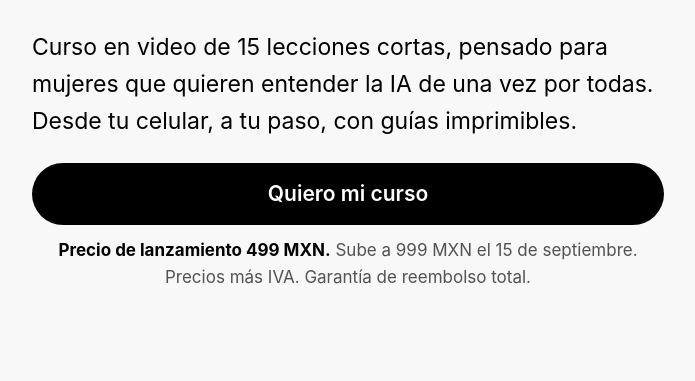
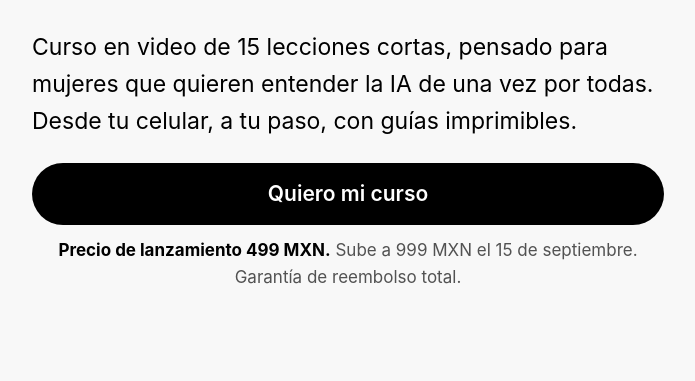
Before and after one commit to Rguizar92/sabiora-landing, a plain HTML site: page index.html in a window 1280 px wide. Shown: the part 419-800 px from the top of the page, without its empty margins (292-987 px from the left). Drawn offline with Linux system fonts and the light colour scheme.

Commit message:
Prices back to plain 499 MXN: Hotmart offer now tax-inclusive
Co-Authored-By: Claude Fable 5.1 <noreply@anthropic.com>
Claude-Session: https://claude.ai/code/session_0181gfTYKAux7jpfkH3aaUzU

```diff
--- a/index.html
+++ b/index.html
@@ -4,7 +4,7 @@
 <meta charset="UTF-8">
 <meta name="viewport" content="width=device-width, initial-scale=1">
 <title>IA sin miedo | sabiora | Aprende a usar la inteligencia artificial a tu ritmo</title>
-<meta name="description" content="Curso en video de 15 lecciones cortas para usar la inteligencia artificial sin miedo, desde tu celular, a tu paso. Con guías imprimibles. Precio de lanzamiento 499 MXN más IVA.">
+<meta name="description" content="Curso en video de 15 lecciones cortas para usar la inteligencia artificial sin miedo, desde tu celular, a tu paso. Con guías imprimibles. Precio de lanzamiento 499 MXN.">
 <meta property="og:title" content="IA sin miedo | sabiora">
 <meta property="og:description" content="Aprende a usar la inteligencia artificial. Sin miedo, sin tecnicismos y a tu ritmo.">
 <meta property="og:type" content="website">
@@ -73,7 +73,7 @@
     <a class="btn" href="https://pay.hotmart.com/N107387737C?off=5m14s2xq" data-checkout data-event="cta_click_hero">Quiero mi curso</a>
     <p class="btn-note">
       <span class="price">Precio de lanzamiento 499 MXN.</span>
-      Sube a 999 MXN el 15 de septiembre. Precios más IVA. Garantía de reembolso total.
+      Sube a 999 MXN el 15 de septiembre. Garantía de reembolso total.
     </p>
   </div>
 </header>
@@ -218,7 +218,7 @@
     <p>Si el curso no es para ti, te devolvemos el 100 por ciento, sin preguntas, hasta 14 días después
       de tu compra. Escribes un correo y listo.</p>
     <a class="btn" href="https://pay.hotmart.com/N107387737C?off=5m14s2xq" data-checkout data-event="cta_click_hero">Quiero mi curso</a>
-    <p class="btn-note"><span class="price">Precio de lanzamiento 499 MXN.</span> Sube a 999 MXN el 15 de septiembre. Precios más IVA.</p>
+    <p class="btn-note"><span class="price">Precio de lanzamiento 499 MXN.</span> Sube a 999 MXN el 15 de septiembre.</p>
   </div>
 </section>
 
@@ -299,7 +299,7 @@
      STICKY MOBILE CTA
      ============================================================ -->
 <div class="sticky-cta" role="complementary" aria-label="Comprar el curso">
-  <span class="price">Lanzamiento<br>499 MXN más IVA</span>
+  <span class="price">Lanzamiento<br>499 MXN</span>
   <a class="btn" href="https://pay.hotmart.com/N107387737C?off=5m14s2xq" data-checkout data-event="cta_click_hero">Quiero mi curso</a>
 </div>
 
```
